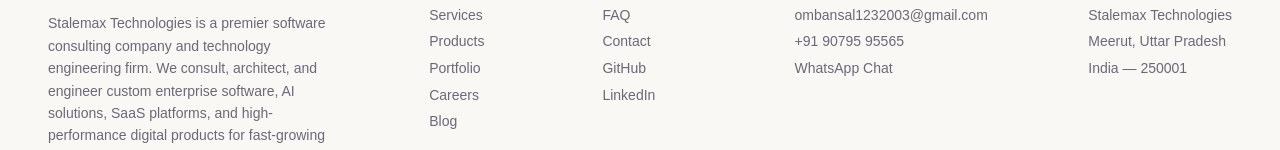
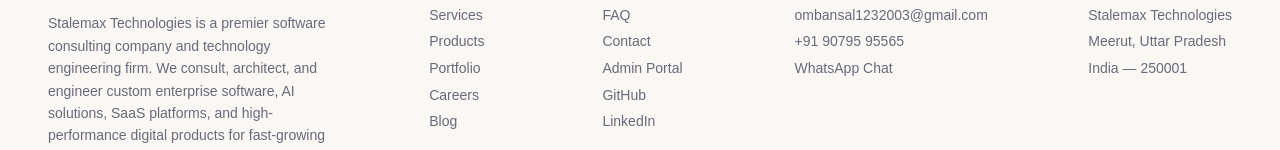
Before and after one commit to adarsh1278/Stale-max, a Next.js app: page /faq in a window 1280 px wide. Shown: the part 1286-1436 px from the top of the page. Built offline with nearby package versions, Linux system fonts and the light colour scheme.

Commit message:
feat: add admin portal link to footer

```diff
--- a/src/components/layout/Footer.tsx
+++ b/src/components/layout/Footer.tsx
@@ -40,6 +40,8 @@
               <Link href="/faq">FAQ</Link>
               <br />
               <Link href="/contact">Contact</Link>
+              <br />
+              <Link href="/admin">Admin Portal</Link>
               <br />
               <a href={siteConfig.social.github} target="_blank" rel="noopener noreferrer">
                 GitHub
```
